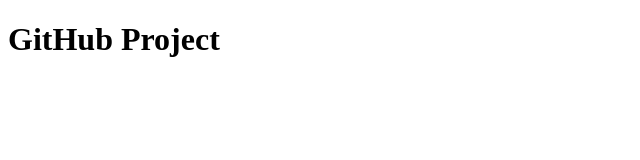
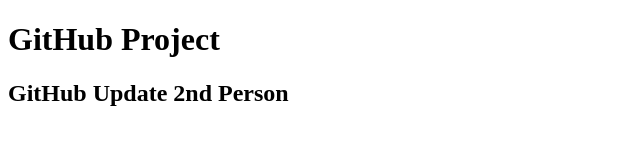
Before and after one commit to Zioun/my-first-website, a plain HTML site: page index.html in a window 1280 px wide. Shown: the whole page, without its empty margins (0-640 px from the left). Drawn offline with Linux system fonts and the light colour scheme.

Commit message:
Update index.html
simple update

```diff
--- a/index.html
+++ b/index.html
@@ -7,5 +7,6 @@
 </head>
 <body>
     <h1>GitHub Project</h1>
+    <h2>GitHub Update 2nd Person</h2>
 </body>
 </html>
```
